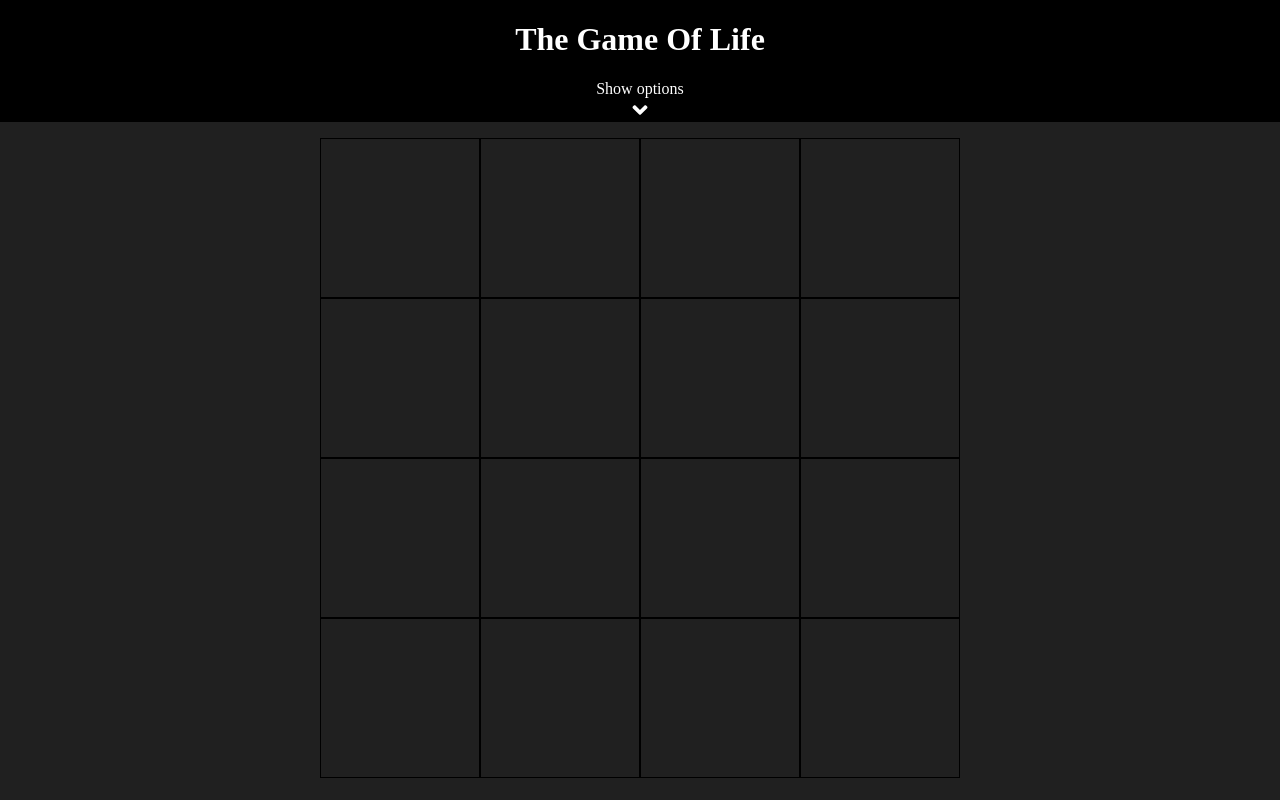
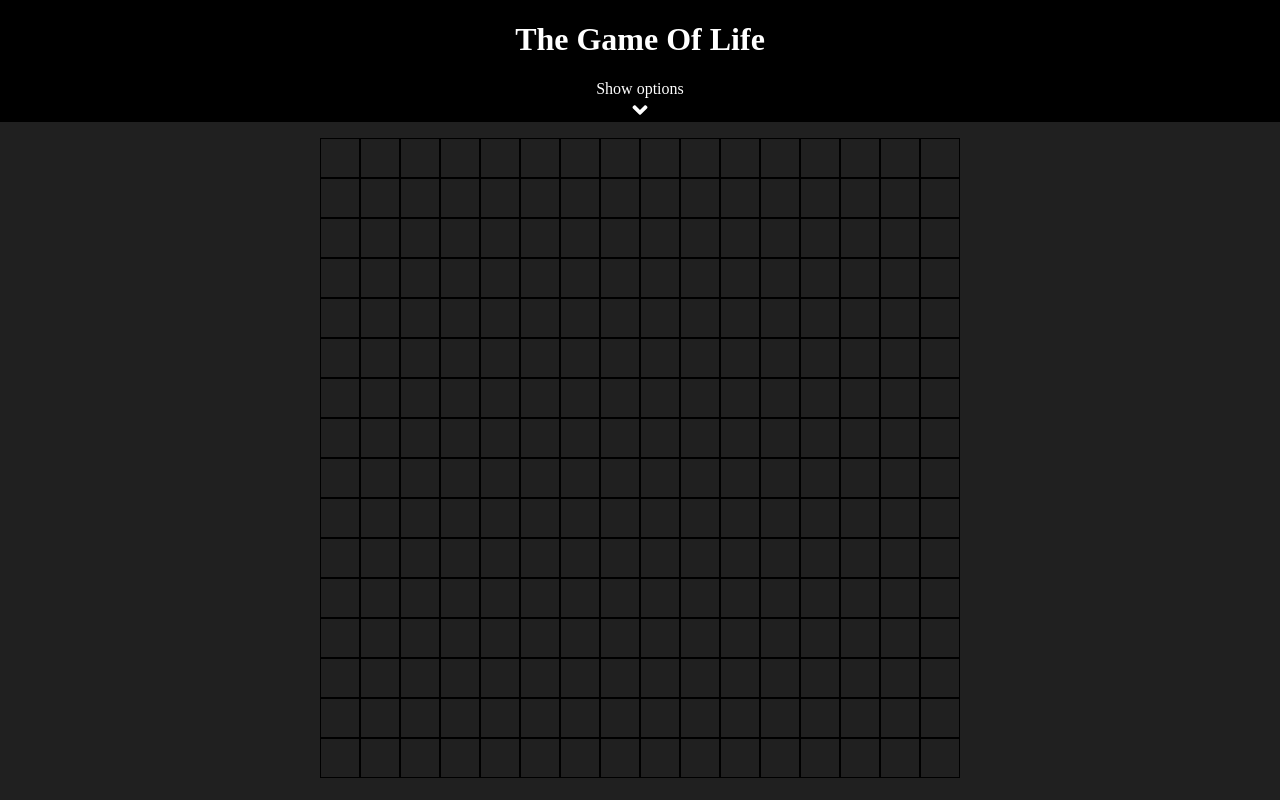
Before and after one commit to timjacksonm/The-Game-Of-Life, a React (Create React App) app: page / in a window 1280 px wide. Built offline with nearby package versions, Linux system fonts and the light colour scheme.

Commit message:
cleaned up code and added comments

```diff
--- a/src/App.js
+++ b/src/App.js
@@ -3,7 +3,7 @@ import Grid from './components/grid/grid';
 import Header from './components/header/header';
 
 const App = () => {
-  const [gridValue, setGridValue] = useState(4);
+  const [gridValue, setGridValue] = useState(16);
   const [start, setStart] = useState(false);
   const [wasRunning, setWasRunning] = useState(false);
   const [speed, setSpeed] = useState(-600);
--- a/src/components/grid/grid.js
+++ b/src/components/grid/grid.js
@@ -42,7 +42,7 @@ const Grid = ({
 
   function decreaseSize(template) {
     setArray((prevValue) => {
-      const arrayCopy = prevValue;
+      const arrayCopy = JSON.parse(JSON.stringify(prevValue));
       while (arrayCopy.length > template.length) {
         arrayCopy.pop();
         arrayCopy.shift();
@@ -57,16 +57,54 @@ const Grid = ({
     });
   }
 
+  function countNeighbors(grid, x, y) {
+    let sum = 0;
+
+    for (let i = -1; i < 2; i++) {
+      for (let j = -1; j < 2; j++) {
+        const row = (x + i + Number(columns)) % Number(columns);
+        const column = (y + j + Number(rows)) % Number(rows);
+        sum += grid[row][column];
+      }
+    }
+
+    sum -= grid[x][y];
+    return sum;
+  }
+
+  function createNext2dArray() {
+    setArray((prevValue) => {
+      // next variable is a deep clone of current array
+      let next = JSON.parse(JSON.stringify(prevValue));
+
+      for (let i = 0; i < prevValue.length; i++) {
+        for (let j = 0; j < prevValue[i].length; j++) {
+          let state = prevValue[i][j];
+
+          // count live neighbors
+          let neighbors = countNeighbors(prevValue, i, j);
+
+          //apply game of life rules to deep clone array
+          if (state === 0 && neighbors === 3) {
+            next[i][j] = 1;
+          } else if (state === 1 && (neighbors < 2 || neighbors > 3)) {
+            next[i][j] = 0;
+          } else {
+            next[i][j] = state;
+          }
+        }
+      }
+      return next;
+    });
+  }
+
   useEffect(() => {
     //on mount fill default grid of rows and columns
     setArray(create2dArray(rows, columns));
   }, []);
 
   useEffect(() => {
-    if (start) {
-      setStart(false);
-      setWasRunning(true);
-    }
+    //if grid size slider is adjusted re-create 2dArray
     const template = create2dArray(rows, columns);
     //update 2dArray to larger size
     if (array.length < template.length) {
@@ -76,60 +114,32 @@ const Grid = ({
     if (array.length > template.length) {
       decreaseSize(template);
     }
+    if (wasRunning) {
+      setStart(true);
+      setWasRunning(false);
+    }
   }, [rows, columns]);
 
   useEffect(() => {
-    if (array && wasRunning) {
+    //if speed slider is adjusted and wasRunning is true. Start simulation again
+    if (wasRunning) {
       setStart(true);
+      setWasRunning(false);
     }
-  }, [array, wasRunning, setStart]);
-
-  function countNeighbors(grid, x, y) {
-    let sum = 0;
-    // console.log(grid[x][y]);
-    for (let i = -1; i < 2; i++) {
-      for (let j = -1; j < 2; j++) {
-        sum +=
-          grid[(x + i + Number(columns)) % Number(columns)][
-            (y + j + Number(rows)) % Number(rows)
-          ];
-      }
-    }
-
-    sum -= grid[x][y];
-    return sum;
-  }
+  }, [speed]);
 
   useEffect(() => {
-    //start simulation and apply game rules based on speed
+    //start simulation
+    //if start is true create next iteration of 2dArray based on rules. setInterval speed based on speed slider
     if (start) {
       clearInterval(intervalId);
       intervalId = setInterval(() => {
-        setArray((prevValue) => {
-          //compute next array based on current array
-          // next var is a deep clone
-          let next = JSON.parse(JSON.stringify(prevValue));
-          for (let i = 0; i < prevValue.length; i++) {
-            for (let j = 0; j < prevValue[i].length; j++) {
-              let state = prevValue[i][j];
-              // count live neighbors
-              let neighbors = countNeighbors(prevValue, i, j);
-              if (state == 0 && neighbors == 3) {
-                next[i][j] = 1;
-              } else if (state == 1 && (neighbors < 2 || neighbors > 3)) {
-                next[i][j] = 0;
-              } else {
-                next[i][j] = state;
-              }
-            }
-          }
-          return next;
-        });
+        createNext2dArray();
       }, Math.abs(speed));
     } else {
       clearInterval(intervalId);
     }
-  }, [start, speed]);
+  }, [start]);
 
   return (
     <div
--- a/src/components/options/options.js
+++ b/src/components/options/options.js
@@ -35,7 +35,13 @@ const Options = ({
         <p>grid size</p>
         <input
           onChange={(e) => {
-            setGridValue(e.target.value);
+            if (start) {
+              setStart(false);
+              setWasRunning(true);
+              setGridValue(e.target.value);
+            } else {
+              setGridValue(e.target.value);
+            }
           }}
           ref={slider}
           type="range"
@@ -52,7 +58,13 @@ const Options = ({
         <p>speed</p>
         <input
           onChange={(e) => {
-            setSpeed(e.target.value);
+            if (start) {
+              setStart(false);
+              setWasRunning(true);
+              setSpeed(e.target.value);
+            } else {
+              setSpeed(e.target.value);
+            }
           }}
           type="range"
           step="100"
```
